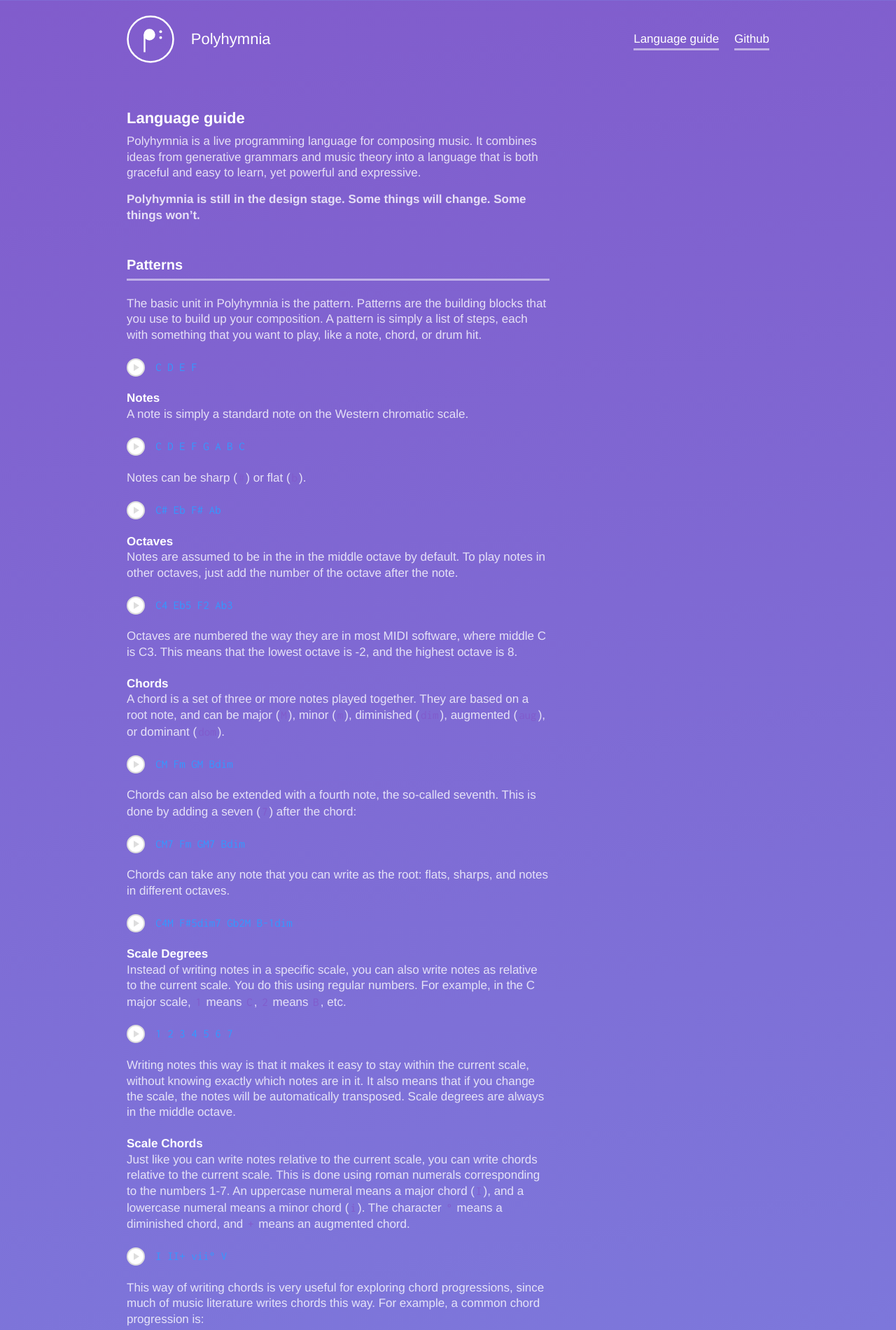
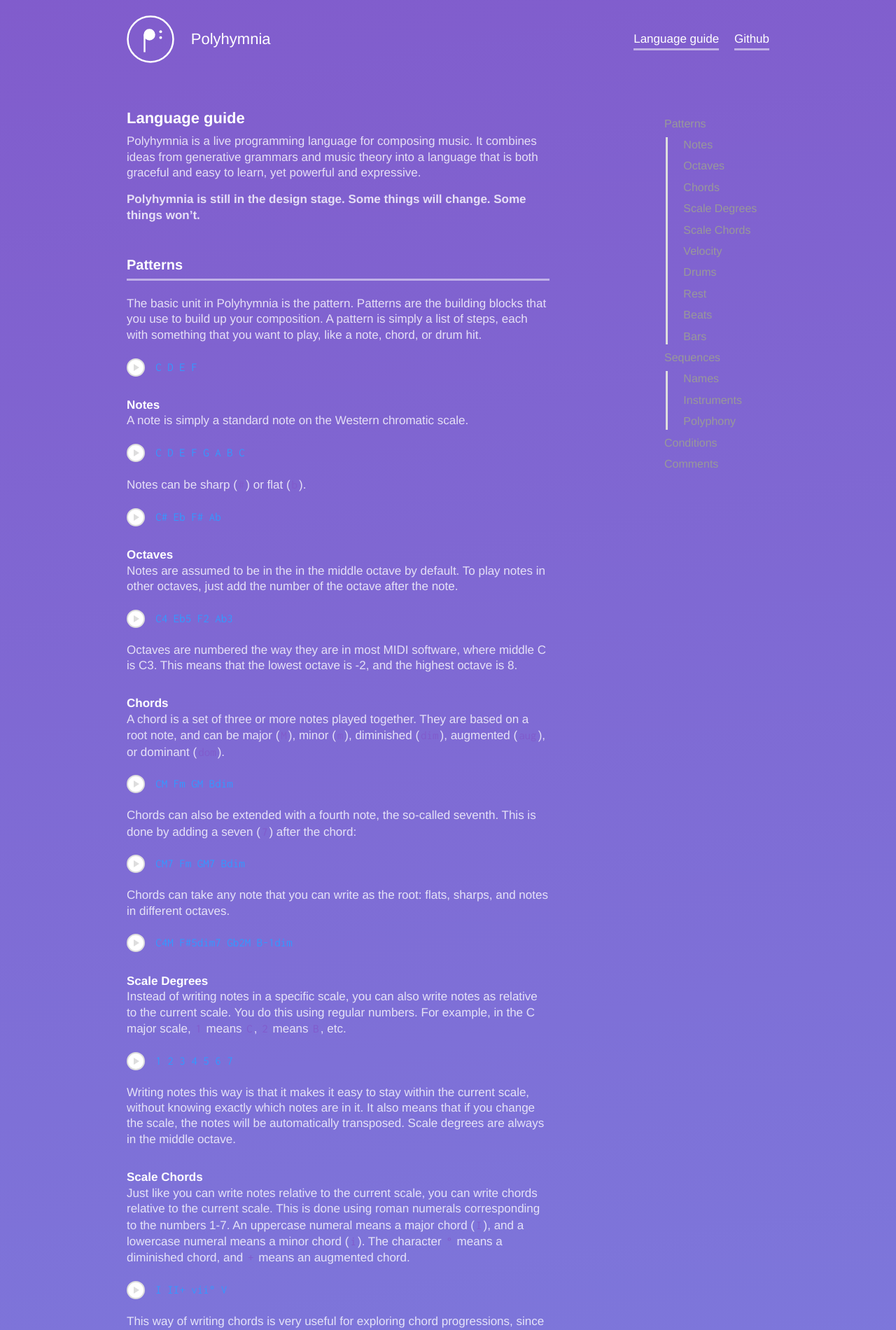
Before and after one commit to hisekaldma/Polyhymnia, a Jekyll site: the page built from documentation/index.md, in a window 1280 px wide. Shown: the top 1900 px of the page at 70% size. Built offline with Jekyll 4.4.1, drawn with Linux system fonts in a browser that asks for light colours; a style sheet for code colours, icons or effects is not loaded; some of the changed lines change nothing that is shown.

Commit message:
Sidenav for documentation

```diff
--- a/_includes/head.html
+++ b/_includes/head.html
@@ -15,12 +15,6 @@
   <link rel="stylesheet" type="text/css" href="/css/styles.css">
   <link rel="stylesheet" type="text/css" href="/css/editor.css">
 
-  <!-- Scripts -->
-  <script src="/js/polyhymnia.js"></script>
-  <script src="/js/editor.js"></script>
-  <script src="/js/miniplayer.js"></script>
-  <script src="/js/script.js"></script>
-
   <!-- Google Analytics -->
   <script>
     (function(i,s,o,g,r,a,m){i['GoogleAnalyticsObject']=r;i[r]=i[r]||function(){
--- a/_layouts/default.html
+++ b/_layouts/default.html
@@ -15,6 +15,11 @@
 
     {% include footer.html %}
 
+    <!-- Scripts -->
+    <script src="/js/polyhymnia.js"></script>
+    <script src="/js/editor.js"></script>
+    <script src="/js/miniplayer.js"></script>
+    <script src="/js/main.js"></script>
   </body>
 
 </html>
--- /dev/null
+++ b/_layouts/sidenav.html
@@ -0,0 +1,11 @@
+---
+layout: default
+class: text
+---
+<div class="twothirds">
+  {{ content }}
+</div>
+<div class="third">
+  <ul class="sidenav">
+  </ul>
+</div>
--- a/css/editor.scss
+++ b/css/editor.scss
@@ -47,7 +47,7 @@
     position: relative;
     display: block;
     width: 100%;
-    height: 500px;
+    height: 450px;
     background: rgba(255,255,255,0.8);
     font-size: 17px;
     line-height: 1.4em;
--- a/css/styles.scss
+++ b/css/styles.scss
@@ -127,7 +127,7 @@
   font-size: 17px;
   font-family: $bold;
   font-weight: bold;
-  margin-top: 1.4rem;
+  margin-top: 2rem;
 }
 
 /* Links */
@@ -265,7 +265,6 @@
   }
 }
 
-
 /* Design */
 
 body {
@@ -390,3 +389,27 @@
     border-color: #ddd;
   }
 }
+
+/* Sidenav */
+
+.sidenav {
+  float: right;
+  width: 150px;
+  font-size: 16px;
+  margin-top: 1.4rem;
+
+  ul {
+    border-left: 3px solid #ddd;
+    padding-left: 1.4rem;
+    margin-left: 2px;
+  }
+  li {
+    margin: 8px 0;
+  }
+  a {
+    color: #999999;
+  }
+  @media screen and (max-width: 590px) {
+    display: none;
+  }
+}
--- a/documentation/index.md
+++ b/documentation/index.md
@@ -1,5 +1,5 @@
 ---
-layout: text
+layout: sidenav
 title: Language guide
 ---
 
--- /dev/null
+++ b/js/main.js
@@ -0,0 +1,84 @@
+document.addEventListener('DOMContentLoaded', function() {
+  var context;
+  var setupContext = function() {
+    return new Polyhymnia.Context({
+      instruments: [
+        {
+          name: 'Marimba',
+          samples: [
+            { root: 'C',  octave: 1, url: '/audio/MarimbaC1.mp3' },
+            { root: 'F#', octave: 1, url: '/audio/MarimbaF_1.mp3' },
+            { root: 'C',  octave: 2, url: '/audio/MarimbaC2.mp3' },
+            { root: 'F#', octave: 2, url: '/audio/MarimbaF_2.mp3' },
+            { root: 'C',  octave: 3, url: '/audio/MarimbaC3.mp3' },
+            { root: 'F#', octave: 3, url: '/audio/MarimbaF_3.mp3' },
+            { root: 'C',  octave: 4, url: '/audio/MarimbaC4.mp3' },
+            { root: 'F#', octave: 4, url: '/audio/MarimbaF_4.mp3' },
+            { root: 'C',  octave: 5, url: '/audio/MarimbaC5.mp3' },
+            { root: 'F#', octave: 5, url: '/audio/MarimbaF_5.mp3' },
+            { root: 'C',  octave: 5, url: '/audio/MarimbaC6.mp3' },
+            { root: 'F#', octave: 5, url: '/audio/MarimbaF_6.mp3' }
+          ]
+        },
+        {
+          name: 'Pad',
+          samples: [
+            { root: 'C', octave: 1, url: '/audio/BreathC1.mp3' },
+            { root: 'C', octave: 2, url: '/audio/BreathC2.mp3' },
+            { root: 'C', octave: 3, url: '/audio/BreathC3.mp3' },
+            { root: 'C', octave: 4, url: '/audio/BreathC4.mp3' },
+            { root: 'C', octave: 5, url: '/audio/BreathC5.mp3' }
+          ]
+        },
+        { name: 'Kick',      samples: [{ url: '/audio/Kick.mp3' }] },
+        { name: 'Snare',     samples: [{ url: '/audio/Snare.mp3' }] },
+        { name: 'Hihat',     samples: [{ url: '/audio/Hihat.mp3' }] },
+        { name: 'HihatOpen', samples: [{ url: '/audio/HihatOpen.mp3' }] },
+        { name: 'Clap',      samples: [{ url: '/audio/Clap.mp3' }] },
+        { name: 'Shake',     samples: [{ url: '/audio/Shake.mp3' }] }
+      ]
+    });
+  };
+
+  // Editor
+  var editor = document.querySelector('.editor');
+  if (editor) {
+    context = context || setupContext();
+    new Editor(editor, context);
+  }
+
+  // Code examples
+  var codeExamples = document.querySelectorAll('pre');
+  if (codeExamples.length > 0) {
+    context = context || setupContext();
+    for (var i = 0; i < codeExamples.length; i++) {
+      new MiniPlayer(codeExamples[i], context);
+    }
+  }
+
+  // Side nav
+  var sidenav = document.querySelector('.sidenav');
+  if (sidenav) {
+    // Headings
+    var headings = document.querySelectorAll('h2, h3');
+    for (var i = 0; i < headings.length; i++) {
+      var heading = headings[i];
+      var parent;
+
+      // Handle subnavs
+      if (heading.nodeName == 'H2') {
+        parent = sidenav;
+      } else if (heading.nodeName == 'H3') {
+        if (parent == sidenav) {
+          var ul = document.createElement('ul');
+          li.appendChild(ul);
+          parent = ul;
+        }
+      }
+
+      var li = document.createElement('li');
+      li.innerHTML = '<a href="#' + heading.id + '">' + heading.textContent + '</a>';
+      parent.appendChild(li);
+    }
+  }
+});
--- a/js/script.js
+++ /dev/null
@@ -1,51 +0,0 @@
-document.addEventListener('DOMContentLoaded', function() {
-  var context = new Polyhymnia.Context({
-    instruments: [
-      {
-        name: 'Marimba',
-        samples: [
-          { root: 'C',  octave: 1, url: '/audio/MarimbaC1.mp3' },
-          { root: 'F#', octave: 1, url: '/audio/MarimbaF_1.mp3' },
-          { root: 'C',  octave: 2, url: '/audio/MarimbaC2.mp3' },
-          { root: 'F#', octave: 2, url: '/audio/MarimbaF_2.mp3' },
-          { root: 'C',  octave: 3, url: '/audio/MarimbaC3.mp3' },
-          { root: 'F#', octave: 3, url: '/audio/MarimbaF_3.mp3' },
-          { root: 'C',  octave: 4, url: '/audio/MarimbaC4.mp3' },
-          { root: 'F#', octave: 4, url: '/audio/MarimbaF_4.mp3' },
-          { root: 'C',  octave: 5, url: '/audio/MarimbaC5.mp3' },
-          { root: 'F#', octave: 5, url: '/audio/MarimbaF_5.mp3' },
-          { root: 'C',  octave: 5, url: '/audio/MarimbaC6.mp3' },
-          { root: 'F#', octave: 5, url: '/audio/MarimbaF_6.mp3' }
-        ]
-      },
-      {
-        name: 'Pad',
-        samples: [
-          { root: 'C', octave: 1, url: '/audio/BreathC1.mp3' },
-          { root: 'C', octave: 2, url: '/audio/BreathC2.mp3' },
-          { root: 'C', octave: 3, url: '/audio/BreathC3.mp3' },
-          { root: 'C', octave: 4, url: '/audio/BreathC4.mp3' },
-          { root: 'C', octave: 5, url: '/audio/BreathC5.mp3' }
-        ]
-      },
-      { name: 'Kick',      samples: [{ url: '/audio/Kick.mp3' }] },
-      { name: 'Snare',     samples: [{ url: '/audio/Snare.mp3' }] },
-      { name: 'Hihat',     samples: [{ url: '/audio/Hihat.mp3' }] },
-      { name: 'HihatOpen', samples: [{ url: '/audio/HihatOpen.mp3' }] },
-      { name: 'Clap',      samples: [{ url: '/audio/Clap.mp3' }] },
-      { name: 'Shake',     samples: [{ url: '/audio/Shake.mp3' }] }
-    ]
-  });
-
-  // Editor
-  var editor = document.querySelector('.editor');
-  if (editor) {
-    new Editor(editor, context);
-  }
-
-  // Code examples
-  var codeExamples = document.querySelectorAll('pre');
-  for (var i = 0; i < codeExamples.length; i++) {
-    new MiniPlayer(codeExamples[i], context);
-  }
-});
```
